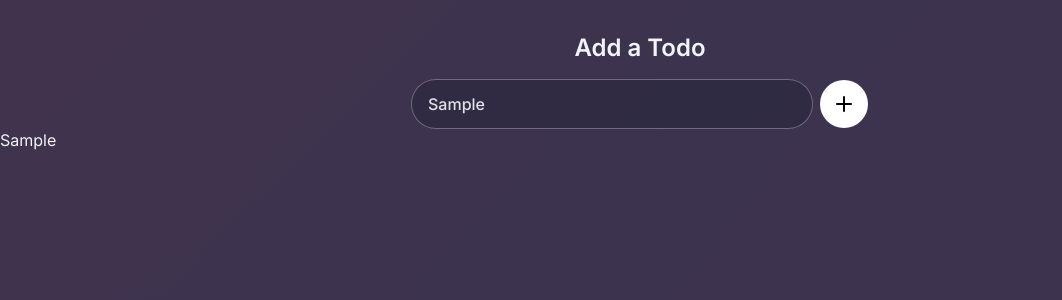
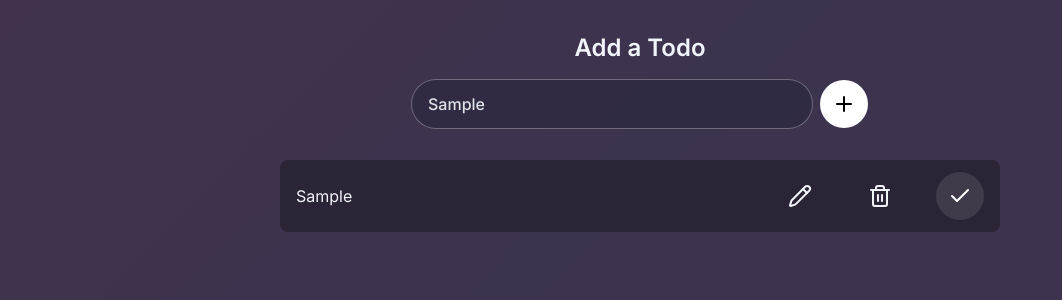
Before and after one commit to Topu-Roy/todo-app, a React (Vite) app: page / in a window 1280 px wide. Both pictures are taken after typing "Sample" into the empty fields and a click on the button "Add todo". Shown: the top 300 px of the page, without its empty margins (0-1062 px from the left). Built offline with nearby package versions, Linux system fonts and the light colour scheme.

Commit message:
Almost done on ui

```diff
--- a/package.json
+++ b/package.json
@@ -10,8 +10,10 @@
     "preview": "vite preview"
   },
   "dependencies": {
+    "clsx": "^2.1.1",
     "react": "^18.3.1",
-    "react-dom": "^18.3.1"
+    "react-dom": "^18.3.1",
+    "tailwind-merge": "^2.5.1"
   },
   "devDependencies": {
     "@eslint/js": "^9.8.0",
--- a/src/App.tsx
+++ b/src/App.tsx
@@ -1,4 +1,4 @@
-import { useReducer } from "react";
+import { useCallback, useReducer } from "react";
 import AddTodo from "./components/AddTodo";
 import TodoList from "./components/TodoList";
 import { idGenerator } from "./lib/idGenerator";
@@ -9,7 +9,6 @@ export type TodoItemType = {
   done: boolean;
 };
 
-
 type ActionType =
   | { type: "UPDATE"; id: number; text: string }
   | { type: "ADD"; text: string }
@@ -17,7 +16,9 @@ type ActionType =
 
 const reducer = (state: TodoItemType[], action: ActionType): TodoItemType[] => {
   switch (action.type) {
-    case "ADD":
+    case "ADD": {
+      if (action.text === "") return state;
+
       return [
         ...state,
         {
@@ -26,16 +27,21 @@ const reducer = (state: TodoItemType[], action: ActionType): TodoItemType[] => {
           task: action.text,
         },
       ];
+    }
+
     case "DELETE":
       return state.filter((item) => item.id !== action.id);
+
     case "DONE":
       return state.map((item) =>
-        item.id === action.id ? { ...item, done: false } : item,
+        item.id === action.id ? { ...item, done: !item.done } : item,
       );
+
     case "UPDATE":
       return state.map((item) =>
         item.id === action.id ? { ...item, task: action.text } : item,
       );
+
     default:
       return state;
   }
@@ -46,24 +52,25 @@ const initialTodos: TodoItemType[] = [];
 export default function App() {
   const [state, dispatch] = useReducer(reducer, initialTodos);
 
-  function addTodo(text: string) {
+  const addTodo = useCallback((text: string) => {
     dispatch({ type: "ADD", text });
-  }
+  }, []);
 
-  function deleteTodo(id: number) {
+  const deleteTodo = useCallback((id: number) => {
     dispatch({ type: "DELETE", id });
-  }
+  }, []);
 
-  function updateTodo(id: number, text: string) {
-    dispatch({ type: "UPDATE", id, text: text });
-  }
+  const updateTodo = useCallback((id: number, text: string) => {
+    dispatch({ type: "UPDATE", id, text });
+  }, []);
 
-  function doneTodo(id: number) {
+  const doneTodo = useCallback((id: number) => {
     dispatch({ type: "DONE", id });
-  }
+  }, []);
 
   return (
-    <div className="animated-gradient min-h-screen w-full font-inter text-slate-100">
+    <div className="animated-gradient w-full">
+      <div className="mx-auto min-h-screen w-full max-w-[80rem] space-y-8 font-inter text-slate-100">
         <AddTodo addTodo={addTodo} />
         <TodoList
           todoList={state}
@@ -72,5 +79,6 @@ export default function App() {
           updateTodo={updateTodo}
         />
       </div>
+    </div>
   );
 }
--- /dev/null
+++ b/src/assets/Icons.tsx
@@ -0,0 +1,116 @@
+export function PlusIcon() {
+  return (
+    <svg
+      xmlns="http://www.w3.org/2000/svg"
+      width="24"
+      height="24"
+      viewBox="0 0 24 24"
+      fill="none"
+      stroke="currentColor"
+      strokeWidth="2"
+      strokeLinecap="round"
+      strokeLinejoin="round"
+    >
+      <path d="M5 12h14" />
+      <path d="M12 5v14" />
+    </svg>
+  );
+}
+
+export function TrashIcon() {
+  return (
+    <svg
+      xmlns="http://www.w3.org/2000/svg"
+      width="24"
+      height="24"
+      viewBox="0 0 24 24"
+      fill="none"
+      stroke="currentColor"
+      strokeWidth="2"
+      strokeLinecap="round"
+      strokeLinejoin="round"
+    >
+      <path d="M3 6h18" />
+      <path d="M19 6v14c0 1-1 2-2 2H7c-1 0-2-1-2-2V6" />
+      <path d="M8 6V4c0-1 1-2 2-2h4c1 0 2 1 2 2v2" />
+      <line x1="10" x2="10" y1="11" y2="17" />
+      <line x1="14" x2="14" y1="11" y2="17" />
+    </svg>
+  );
+}
+
+export function PencilIcon() {
+  return (
+    <svg
+      xmlns="http://www.w3.org/2000/svg"
+      width="24"
+      height="24"
+      viewBox="0 0 24 24"
+      fill="none"
+      stroke="currentColor"
+      strokeWidth="2"
+      strokeLinecap="round"
+      strokeLinejoin="round"
+    >
+      <path d="M21.174 6.812a1 1 0 0 0-3.986-3.987L3.842 16.174a2 2 0 0 0-.5.83l-1.321 4.352a.5.5 0 0 0 .623.622l4.353-1.32a2 2 0 0 0 .83-.497z" />
+      <path d="m15 5 4 4" />
+    </svg>
+  );
+}
+
+export function CheckIcon() {
+  return (
+    <svg
+      xmlns="http://www.w3.org/2000/svg"
+      width="24"
+      height="24"
+      viewBox="0 0 24 24"
+      fill="none"
+      stroke="currentColor"
+      strokeWidth="2"
+      strokeLinecap="round"
+      strokeLinejoin="round"
+    >
+      <path d="M20 6 9 17l-5-5" />
+    </svg>
+  );
+}
+
+export function CheckDoubleIcon() {
+  return (
+    <svg
+      xmlns="http://www.w3.org/2000/svg"
+      width="24"
+      height="24"
+      viewBox="0 0 24 24"
+      fill="none"
+      stroke="currentColor"
+      strokeWidth="2"
+      strokeLinecap="round"
+      strokeLinejoin="round"
+    >
+      <path d="M18 6 7 17l-5-5" />
+      <path d="m22 10-7.5 7.5L13 16" />
+    </svg>
+  );
+}
+
+export function SaveIcon() {
+  return (
+    <svg
+      xmlns="http://www.w3.org/2000/svg"
+      width="24"
+      height="24"
+      viewBox="0 0 24 24"
+      fill="none"
+      stroke="currentColor"
+      strokeWidth="2"
+      strokeLinecap="round"
+      strokeLinejoin="round"
+    >
+      <path d="M15.2 3a2 2 0 0 1 1.4.6l3.8 3.8a2 2 0 0 1 .6 1.4V19a2 2 0 0 1-2 2H5a2 2 0 0 1-2-2V5a2 2 0 0 1 2-2z" />
+      <path d="M17 21v-7a1 1 0 0 0-1-1H8a1 1 0 0 0-1 1v7" />
+      <path d="M7 3v4a1 1 0 0 0 1 1h7" />
+    </svg>
+  );
+}
--- a/src/assets/TrashIcon.tsx
+++ b/src/assets/TrashIcon.tsx
@@ -1,3 +1,5 @@
+export default function TrashIcon() {
+  return (
     <svg
       xmlns="http://www.w3.org/2000/svg"
       width="24"
@@ -5,14 +7,15 @@
       viewBox="0 0 24 24"
       fill="none"
       stroke="currentColor"
-  stroke-width="2"
-  stroke-linecap="round"
-  stroke-linejoin="round"
-  class="lucide lucide-trash-2"
+      strokeWidth="2"
+      strokeLinecap="round"
+      strokeLinejoin="round"
     >
       <path d="M3 6h18" />
       <path d="M19 6v14c0 1-1 2-2 2H7c-1 0-2-1-2-2V6" />
       <path d="M8 6V4c0-1 1-2 2-2h4c1 0 2 1 2 2v2" />
       <line x1="10" x2="10" y1="11" y2="17" />
       <line x1="14" x2="14" y1="11" y2="17" />
-</svg>;
+    </svg>
+  );
+}
--- a/src/components/AddTodo.tsx
+++ b/src/components/AddTodo.tsx
@@ -1,5 +1,5 @@
 import { useState } from "react";
-import PlusIcon from "../assets/PlusIcon";
+import { PlusIcon } from "../assets/Icons";
 
 type Props = {
   addTodo: (task: string) => void;
--- /dev/null
+++ b/src/components/CustomButton.tsx
@@ -0,0 +1,27 @@
+import { memo } from "react";
+
+type ButtonProps = {
+  tooltipText: string;
+  actionFunction: () => void;
+  icon: JSX.Element;
+  className?: string;
+};
+
+const CustomButton = memo(function CustomButton({
+  actionFunction,
+  tooltipText,
+  icon,
+  className = "",
+}: ButtonProps) {
+  return (
+    <button
+      onClick={actionFunction}
+      className={`tooltip inline-flex size-12 items-center justify-center rounded-full font-semibold transition-all active:scale-105 ${className}`}
+    >
+      <span className="tooltiptext">{tooltipText}</span>
+      {icon}
+    </button>
+  );
+});
+
+export default CustomButton;
--- /dev/null
+++ b/src/components/TodoItem.tsx
@@ -0,0 +1,61 @@
+import { useState } from "react";
+import { type TodoItemType } from "../App";
+import { cn } from "../lib/cn";
+import CustomButton from "./CustomButton";
+import { CheckIcon, PencilIcon, SaveIcon, TrashIcon } from "../assets/Icons";
+
+type Props = {
+  todo: TodoItemType;
+  deleteTodo: (id: number) => void;
+  updateTodo: (id: number, text: string) => void;
+  doneTodo: (id: number) => void;
+};
+
+export default function TodoItem(props: Props) {
+  const [showInput, setShowInput] = useState(false);
+  return (
+    <div
+      className="mx-auto flex w-full max-w-[45rem] items-center justify-between gap-4 rounded-lg bg-black/30 px-4 py-3"
+      key={props.todo.id}
+    >
+      <p className={cn(`flex-1`, props.todo.done ? `italic line-through` : ``)}>
+        {props.todo.task}
+      </p>
+      <div className="flex items-center justify-end gap-8">
+        <button
+          className={cn(
+            "tooltip size-12 items-center justify-center rounded-full font-semibold transition-all active:scale-105",
+            showInput ? "inline-flex" : "hidden",
+          )}
+          onClick={() => setShowInput((prev) => !prev)}
+        >
+          <span className="tooltiptext">Save</span>
+          <SaveIcon />
+        </button>
+
+        <button
+          onClick={() => setShowInput((prev) => !prev)}
+          className={cn(
+            `tooltip size-12 items-center justify-center rounded-full font-semibold transition-all active:scale-105`,
+            showInput === false ? "inline-flex" : "hidden",
+          )}
+        >
+          <span className="tooltiptext">Edit task</span>
+          <PencilIcon />
+        </button>
+
+        <CustomButton
+          actionFunction={() => props.deleteTodo(props.todo.id)}
+          icon={<TrashIcon />}
+          tooltipText="Delete task"
+        />
+        <CustomButton
+          actionFunction={() => props.doneTodo(props.todo.id)}
+          icon={<CheckIcon />}
+          tooltipText="Mark finished"
+          className="bg-white/10 text-white hover:bg-white/20"
+        />
+      </div>
+    </div>
+  );
+}
--- a/src/components/TodoList.tsx
+++ b/src/components/TodoList.tsx
@@ -1,18 +1,28 @@
+import { memo } from "react";
 import { type TodoItemType } from "../App";
+import TodoItem from "./TodoItem";
 
 type Props = {
   todoList: TodoItemType[];
-  deleteTodo(id: number): void;
-  updateTodo(id: number, text: string): void;
-  doneTodo(id: number): void;
+  deleteTodo: (id: number) => void;
+  updateTodo: (id: number, text: string) => void;
+  doneTodo: (id: number) => void;
 };
 
-export default function TodoList(props: Props) {
+const TodoList = memo(function TodoList(props: Props) {
   return (
-    <div>
+    <div className="flex w-full flex-col-reverse items-start justify-center gap-4">
       {props.todoList.map((item) => (
-        <div key={item.id}>{item.task}</div>
+        <TodoItem
+          deleteTodo={props.deleteTodo}
+          doneTodo={props.doneTodo}
+          todo={item}
+          updateTodo={props.updateTodo}
+          key={item.id}
+        />
       ))}
     </div>
   );
-}
+});
+
+export default TodoList;
--- /dev/null
+++ b/src/lib/cn.tsx
@@ -0,0 +1,6 @@
+import { type ClassValue, clsx } from "clsx";
+import { twMerge } from "tailwind-merge";
+
+export function cn(...inputs: ClassValue[]) {
+  return twMerge(clsx(inputs));
+}
```
Also changed, not shown: 1 other file (tests, documents, lock files or other folders). Lines whose indentation alone changed are shown as unchanged.
